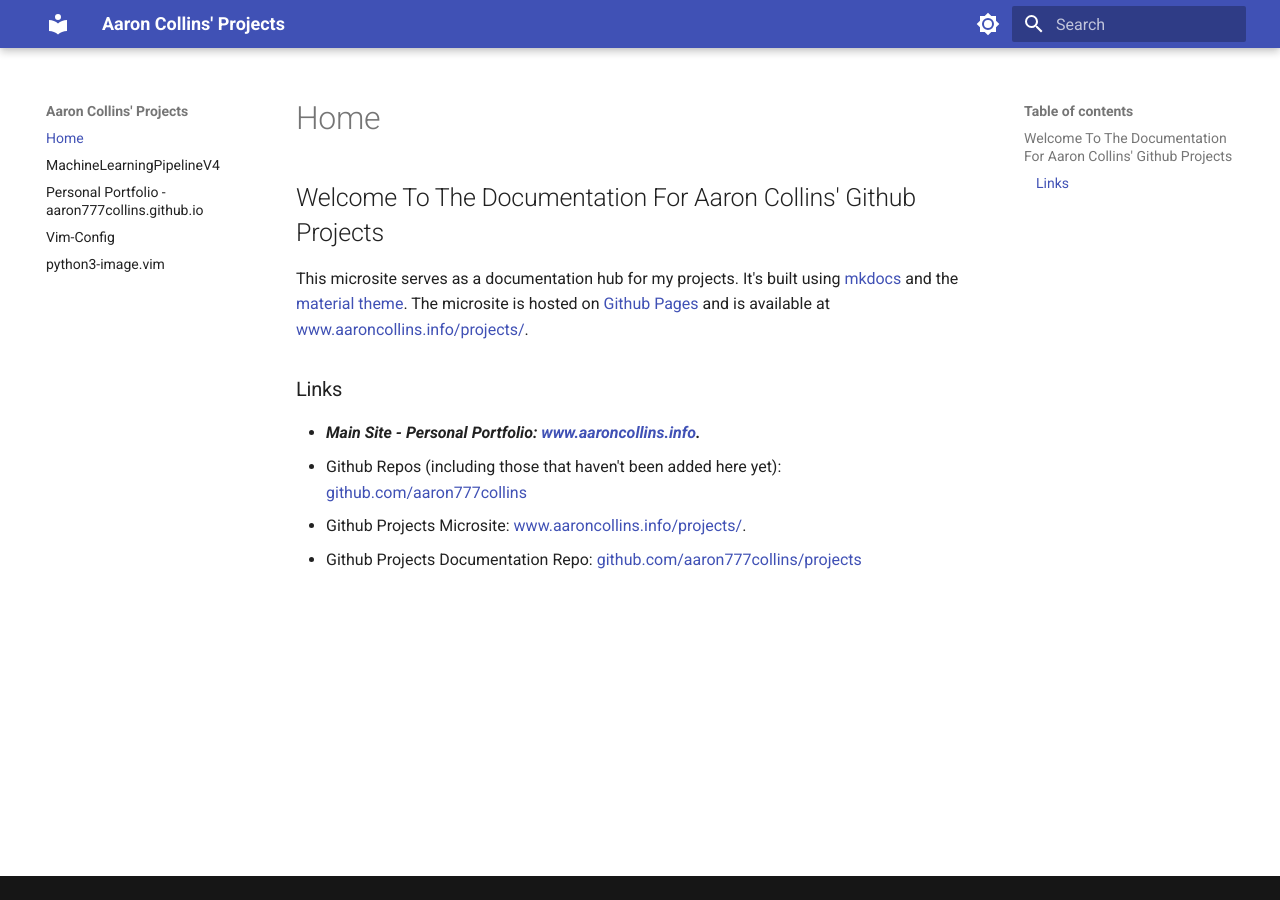
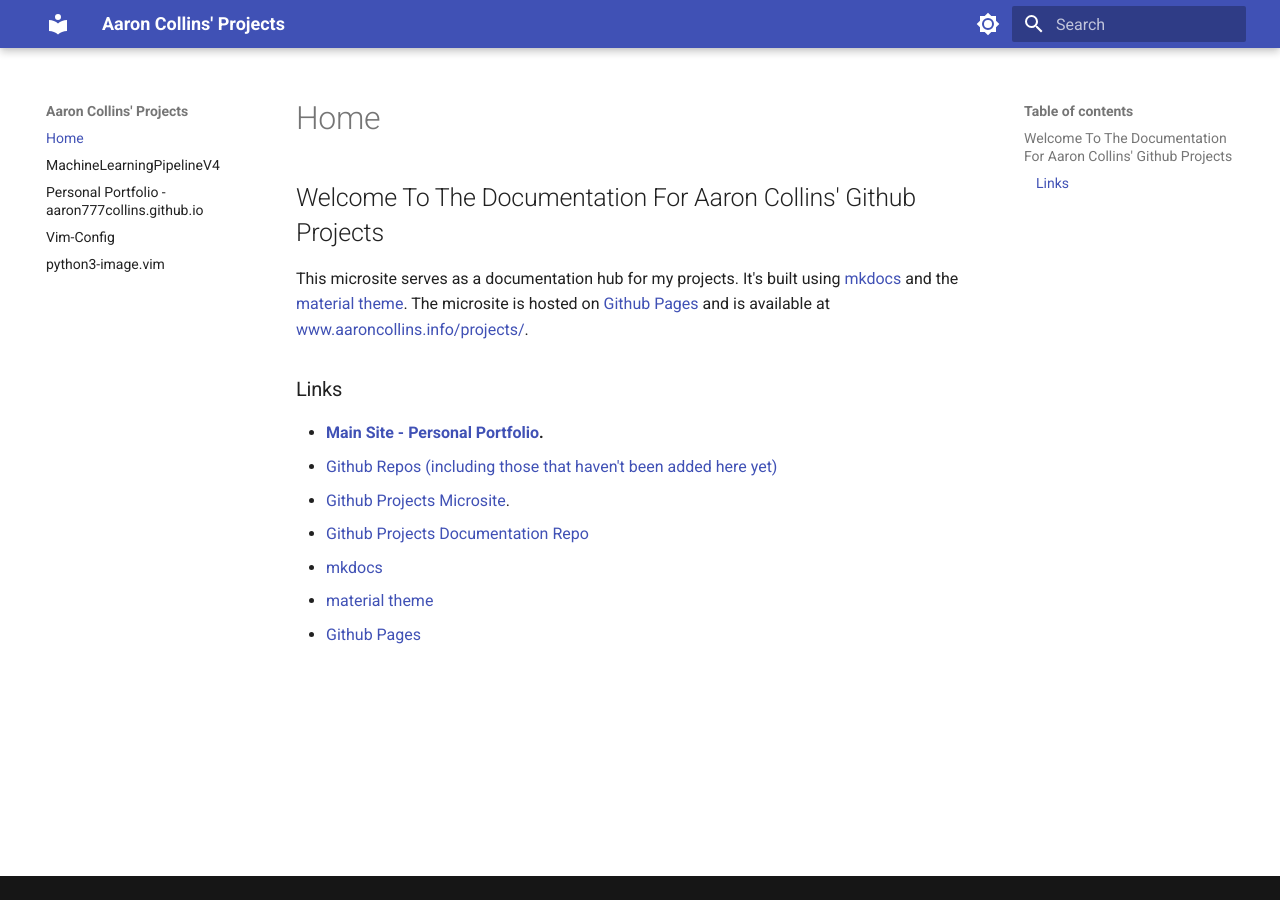
Before and after one commit to aaron777collins/projects, an MkDocs documentation site: the page built from docs/index.md, in a window 1280 px wide. Built offline with MkDocs 1.6.1 and Material for MkDocs 9.7.7, drawn with Linux system fonts in a browser that asks for light colours.

Commit message:
updated links to be simpler

```diff
--- a/docs/index.md
+++ b/docs/index.md
@@ -4,7 +4,10 @@
 This microsite serves as a documentation hub for my projects. It's built using [mkdocs](https://www.mkdocs.org/) and the [material theme](https://squidfunk.github.io/mkdocs-material/). The microsite is hosted on [Github Pages](https://pages.github.com/) and is available at [www.aaroncollins.info/projects/](https://www.aaroncollins.info/projects/).
 
 ### Links
-- ***Main Site - Personal Portfolio: [www.aaroncollins.info](https://www.aaroncollins.info/).***
-- Github Repos (including those that haven't been added here yet): [github.com/aaron777collins](https://github.com/aaron777collins?tab=repositories)
-- Github Projects Microsite: [www.aaroncollins.info/projects/](https://www.aaroncollins.info/projects/).
-- Github Projects Documentation Repo: [github.com/aaron777collins/projects](https://github.com/aaron777collins/projects)
+- **[Main Site - Personal Portfolio](https://www.aaroncollins.info/).**
+- [Github Repos (including those that haven't been added here yet)](https://github.com/aaron777collins?tab=repositories)
+- [Github Projects Microsite](https://www.aaroncollins.info/projects/).
+- [Github Projects Documentation Repo](https://github.com/aaron777collins/projects)
+- [mkdocs](https://www.mkdocs.org/)
+- [material theme](https://squidfunk.github.io/mkdocs-material/)
+- [Github Pages](https://pages.github.com/)
```
Also changed, not shown: docs/MachineLearningPipelineV4.md (+6 -0 lines), docs/PersonalPortfolio.md (+2 -2 lines), docs/VimConfig.md (+3 -1 lines), docs/python3-image.vim.md (+2 -1 lines).
